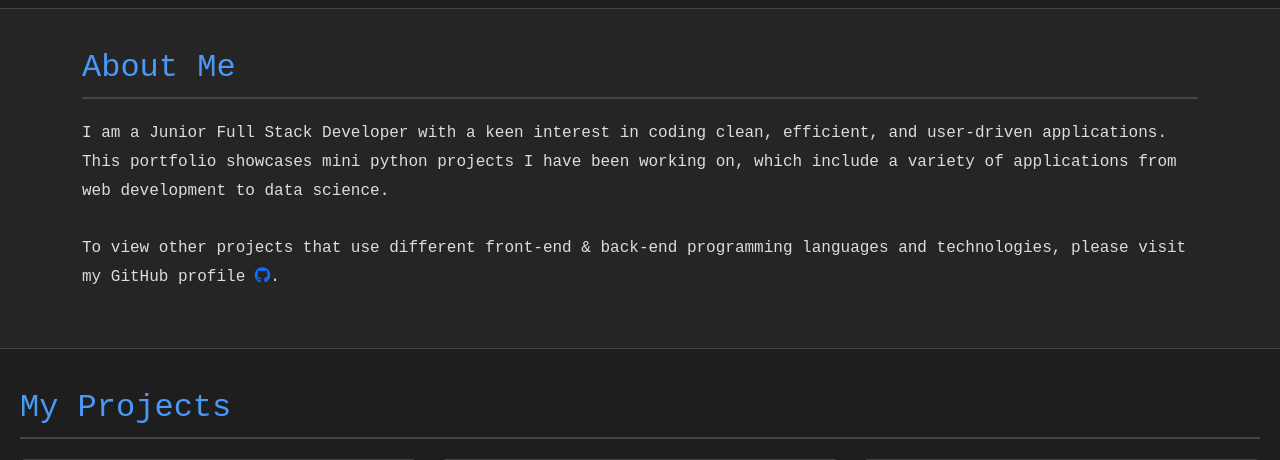
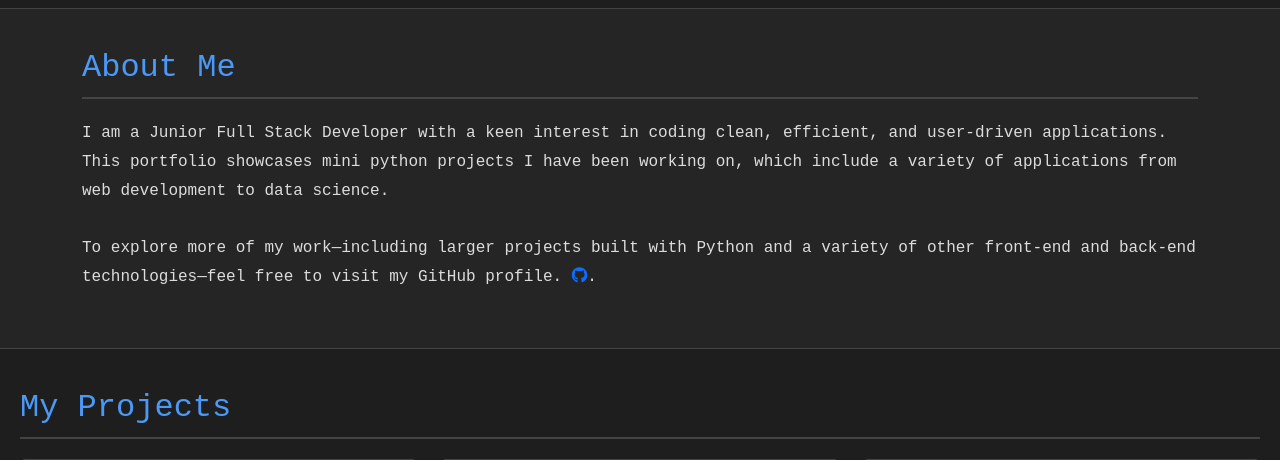
Before and after one commit to mahmudurmahid/python-project-portfolio, a Flask app: page / in a window 1280 px wide. Shown: the part 407-867 px from the top of the page. Run offline with Flask 3, Linux system fonts and the light colour scheme.

Commit message:
about section content

```diff
--- a/templates/index.html
+++ b/templates/index.html
@@ -87,9 +87,7 @@
                 data science.
                 <br />
                 <br />
-                To view other projects that use different front-end & back-end
-                programming languages and technologies, please visit my GitHub
-                profile
+                To explore more of my work—including larger projects built with Python and a variety of other front-end and back-end technologies—feel free to visit my GitHub profile.
                 <a href="https://github.com/mahmudurmahid " target="_blank"
                   ><i class="fa-brands fa-github"></i></a
                 >.
```
